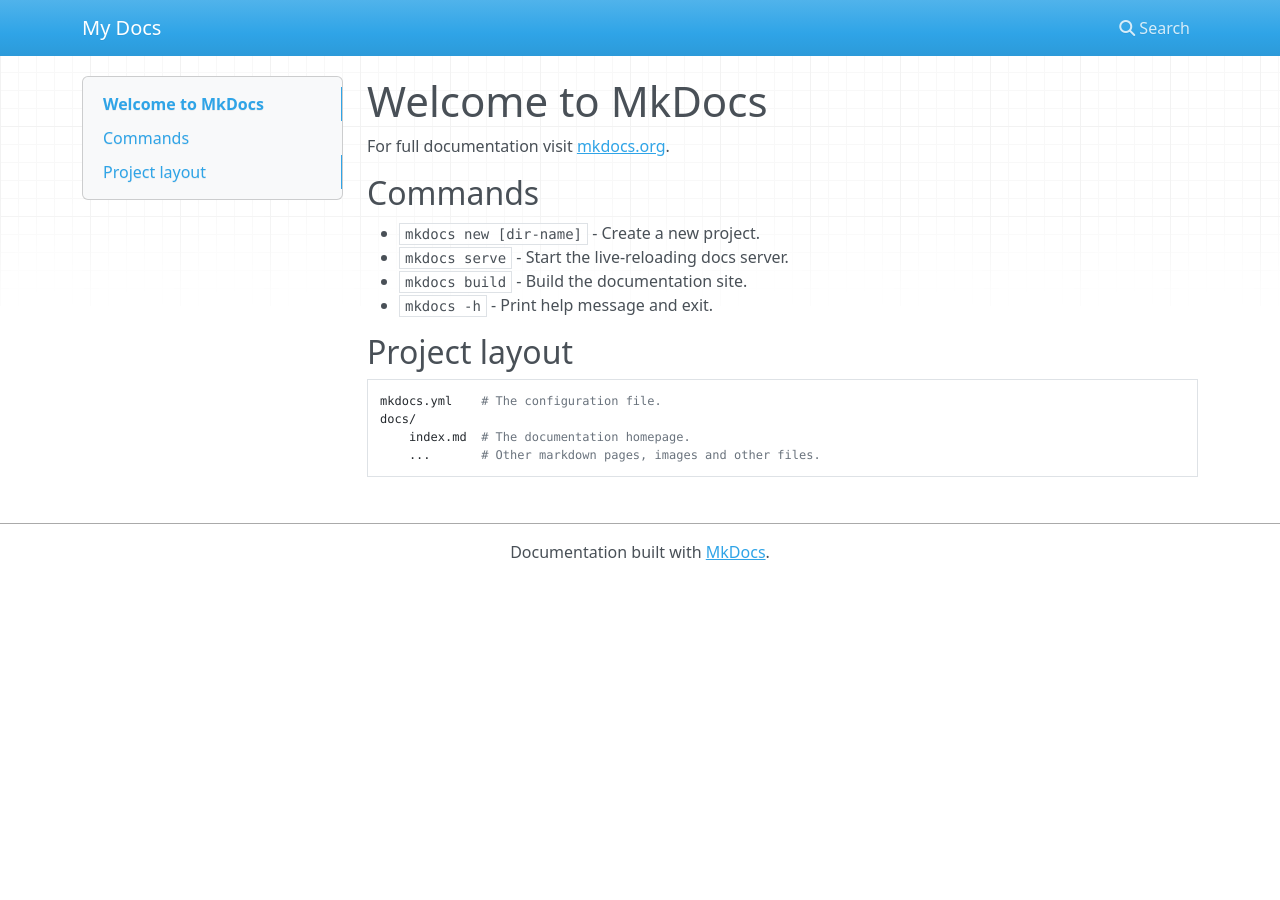
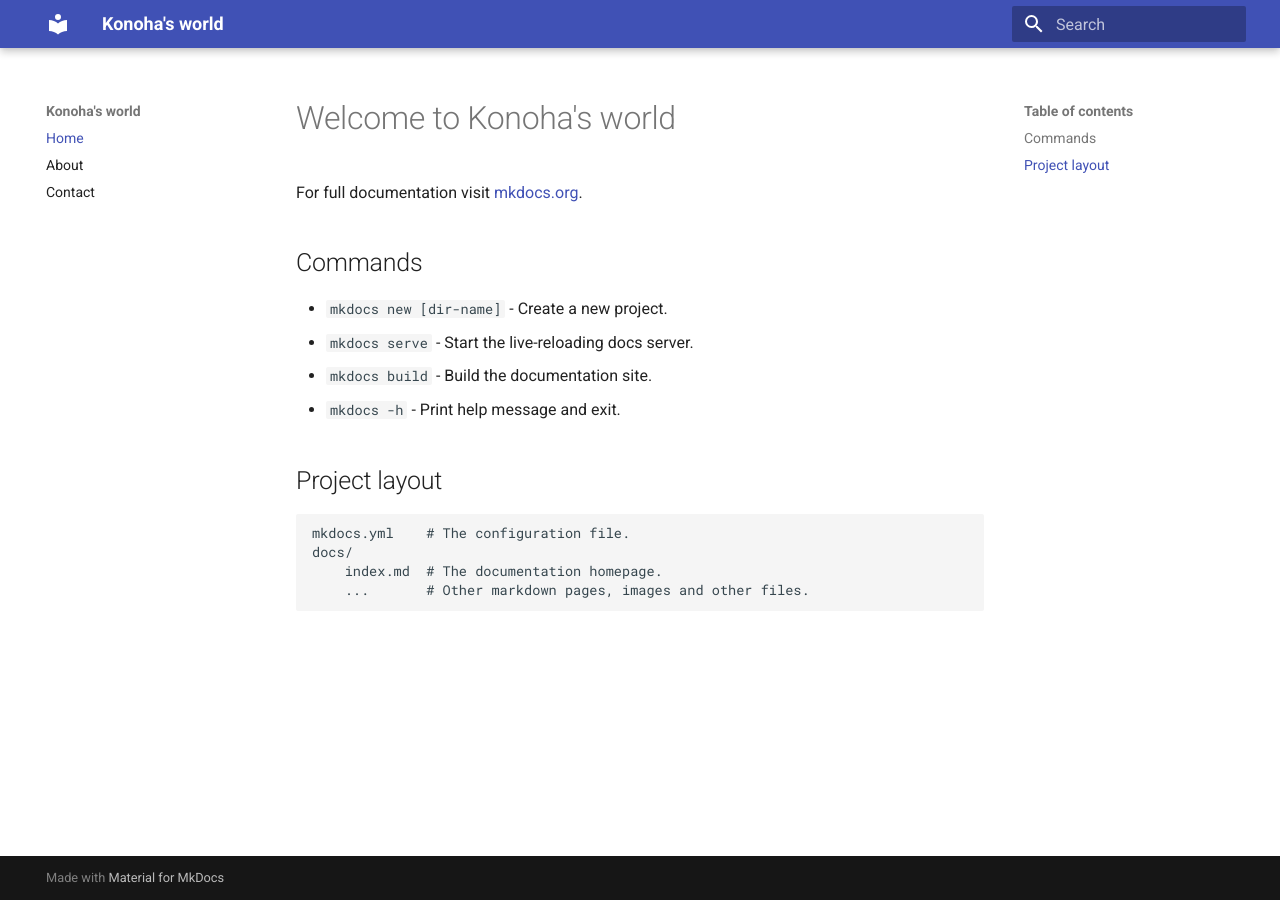
Before and after one commit to Konoha-Kai/blog, an MkDocs documentation site: the page built from docs/index.md, in a window 1280 px wide. Built offline with MkDocs 1.6.1 and Material for MkDocs 9.7.7, drawn with Linux system fonts in a browser that asks for light colours; nearby versions of some CDN libraries.

Commit message:
$Adding initial documentation files

```diff
--- a/docs/index.md
+++ b/docs/index.md
@@ -1,4 +1,4 @@
-# Welcome to MkDocs
+# Welcome to Konoha's world
 
 For full documentation visit [mkdocs.org](https://www.mkdocs.org).
 
--- a/mkdocs.yml
+++ b/mkdocs.yml
@@ -1 +1,12 @@
-site_name: My Docs
+site_name: Konoha's world
+
+theme:
+  name: material
+
+plugins:
+  - search
+
+nav:
+  - Home: index.md
+  - About: about.md
+  - Contact: contact.md
```
